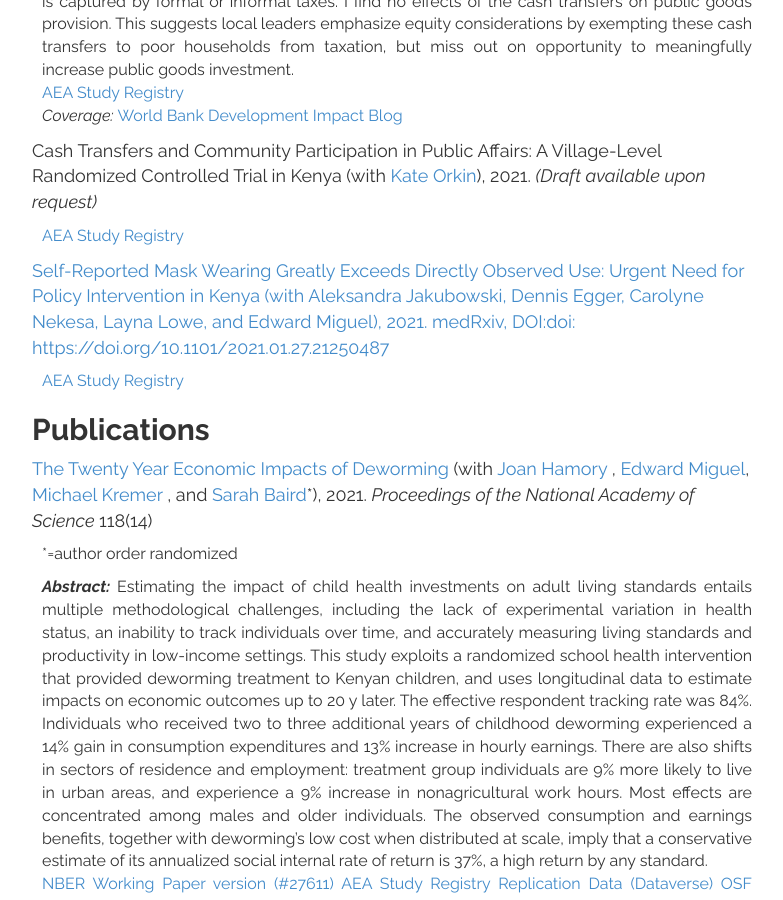
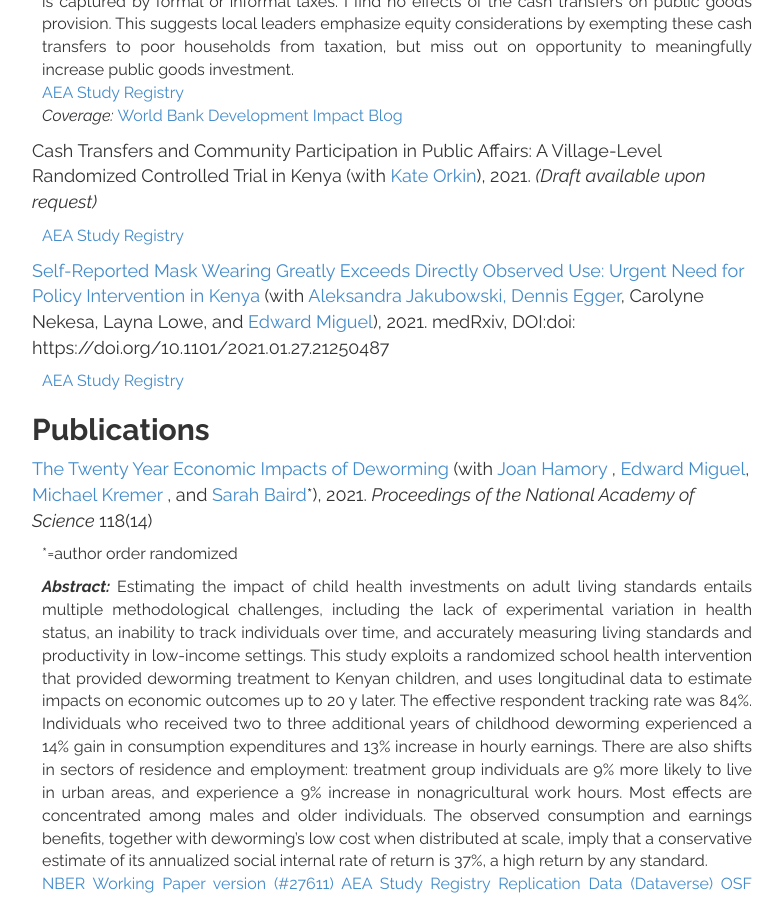
Before and after one commit to mwwalker/mwwalker.github.io, a Jekyll site: the page built from research/index.html, in a window 1280 px wide and 900 px high, scrolled down 1033 px. Shown: the whole window, without its empty margins (248-1031 px from the left). Built offline with Jekyll 4.4.1, drawn with Linux system fonts in a browser that asks for light colours.

Commit message:
Update index.html

```diff
--- a/research/index.html
+++ b/research/index.html
@@ -65,7 +65,7 @@
           </p>
 
 
-    <p style="font-size:18px"> <a href="https://www.medrxiv.org/content/10.1101/2021.01.27.21250487v1"> Self-Reported Mask Wearing Greatly Exceeds Directly Observed Use: Urgent Need for Policy Intervention in Kenya (with <a href="https://www.aleksandrajakubowski.com/"> Aleksandra Jakubowski, Dennis Egger, Carolyne Nekesa, Layna Lowe, and Edward Miguel), 2021. medRxiv, DOI:doi: https://doi.org/10.1101/2021.01.27.21250487 </p>
+    <p style="font-size:18px"> <a href="https://www.medrxiv.org/content/10.1101/2021.01.27.21250487v1"> Self-Reported Mask Wearing Greatly Exceeds Directly Observed Use: Urgent Need for Policy Intervention in Kenya </a> (with <a href="https://www.aleksandrajakubowski.com/"> Aleksandra Jakubowski, <a href="https://www.econ.berkeley.edu/grad/profiles/9452"> Dennis Egger</a>, Carolyne Nekesa, Layna Lowe, and <a href="https://emiguel.econ.berkeley.edu/"> Edward Miguel</a>), 2021. medRxiv, DOI:doi: https://doi.org/10.1101/2021.01.27.21250487 </p>
   </p>
      <p class="tab" style="text-align:justify">
     <!--   <b><i> Abstract: </i></b> How does a short-term spike in income from a cash transfer from a foreign NGO affect interactions between local politicians and households, both recipient and non-recipient? We have randomly allocated the roll-out of GiveDirectly’s unconditional cash transfer programme in two trials across 1,069 villages in Western Kenya. We test whether, as our qualitative work suggests, recipient households that receive a positive income shock make fewer requests for financial assistance from local politicians. We also explore the governance implications by investigating households’ political attitudes and changes in participation of communities in consultations about local public goods. Finally, we examine the effect of cash transfers on the behaviour of politicians: we expect them to only claim limited credit for the transfers, and will test whether they change their amount of private assistance to recipient and non-recipient households.
```
